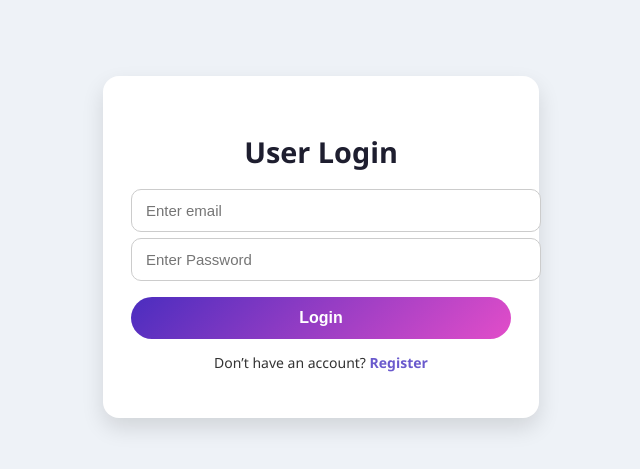
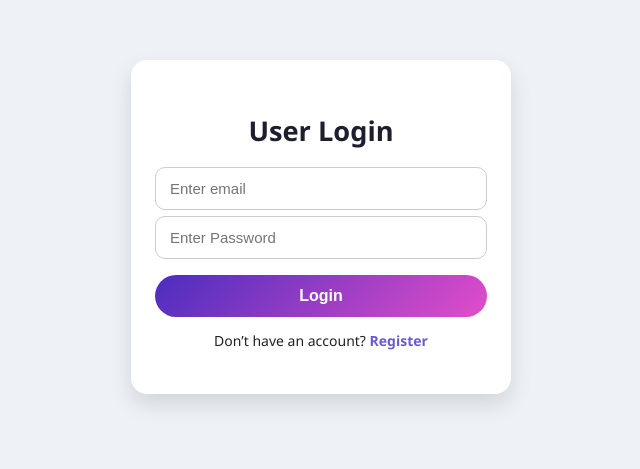
Before and after one commit to VaibhavMagar1504/QuickNow-frontend, a React (Vite) app: page /userLogin in a window 1280 px wide. Shown: the part 173-642 px from the top of the page, without its empty margins (319-959 px from the left). Built offline with nearby package versions, Linux system fonts and the light colour scheme.

Commit message:
Initial frontend commit

```diff
--- a/src/css/userAuth.css
+++ b/src/css/userAuth.css
@@ -1,29 +1,35 @@
-/* Page background (matches home page) */
+/* GLOBAL FIX */
+*,
+*::before,
+*::after {
+  box-sizing: border-box;
+}
+
+/* Page background */
 .auth-container {
   min-height: 100vh;
   display: flex;
   justify-content: center;
   align-items: center;
   background: #eef2f7;
-  padding: 20px;
+  padding: 16px;
   font-family: "Segoe UI", Tahoma, Geneva, Verdana, sans-serif;
 }
 
-/* Auth Card */
+/* Card */
 .auth-box {
   width: 100%;
   max-width: 380px;
   background: #ffffff;
-  padding: 32px 28px;
+  padding: 30px 24px;
   border-radius: 16px;
   box-shadow: 0 10px 22px rgba(0, 0, 0, 0.12);
   text-align: center;
-  animation: fadeIn 0.5s ease;
 }
 
 /* Title */
 .auth-title {
-  font-size: 1.8rem;
+  font-size: 1.7rem;
   font-weight: 700;
   color: #1e1e2f;
   margin-bottom: 18px;
@@ -31,21 +37,22 @@
 
 /* Form */
 .auth-form {
-  display: flex;
-  flex-direction: column;
+  width: 100%;
 }
 
 /* Inputs */
 .auth-form input {
+  display: block;
   width: 100%;
   padding: 12px 14px;
-  margin-bottom: 6px;
+  margin: 0 0 6px 0;
   border-radius: 10px;
   border: 1px solid #ccc;
   font-size: 15px;
-  transition: all 0.3s ease;
+  background: #fff;
 }
 
+/* Focus */
 .auth-form input:focus {
   outline: none;
   border-color: #6a5acd;
@@ -54,14 +61,15 @@
 
 /* Error text */
 .error-text {
-  text-align: left;
   font-size: 13px;
   color: #d93025;
-  margin-bottom: 8px;
+  margin: 0 0 8px 2px;
+  text-align: left;
 }
 
 /* Button */
 .auth-btn {
+  width: 100%;
   margin-top: 10px;
   padding: 12px;
   border-radius: 30px;
@@ -71,7 +79,7 @@
   font-size: 16px;
   font-weight: 600;
   cursor: pointer;
-  transition: all 0.3s ease;
+  transition: 0.3s ease;
 }
 
 .auth-btn:hover {
@@ -83,37 +91,12 @@
 .auth-form p {
   margin-top: 14px;
   font-size: 14px;
-  color: #333;
 }
 
 .toggle-link {
   color: #6a5acd;
   font-weight: 600;
   cursor: pointer;
-  transition: color 0.3s;
-}
-
-.toggle-link:hover {
-  color: #ff7f50;
-}
-
-/* Animation */
-@keyframes fadeIn {
-  from {
-    opacity: 0;
-    transform: translateY(15px);
-  }
-  to {
-    opacity: 1;
-    transform: translateY(0);
-  }
-}
-
-/* Tablet */
-@media (max-width: 768px) {
-  .auth-box {
-    padding: 28px 24px;
-  }
 }
 
 /* Mobile */
```
